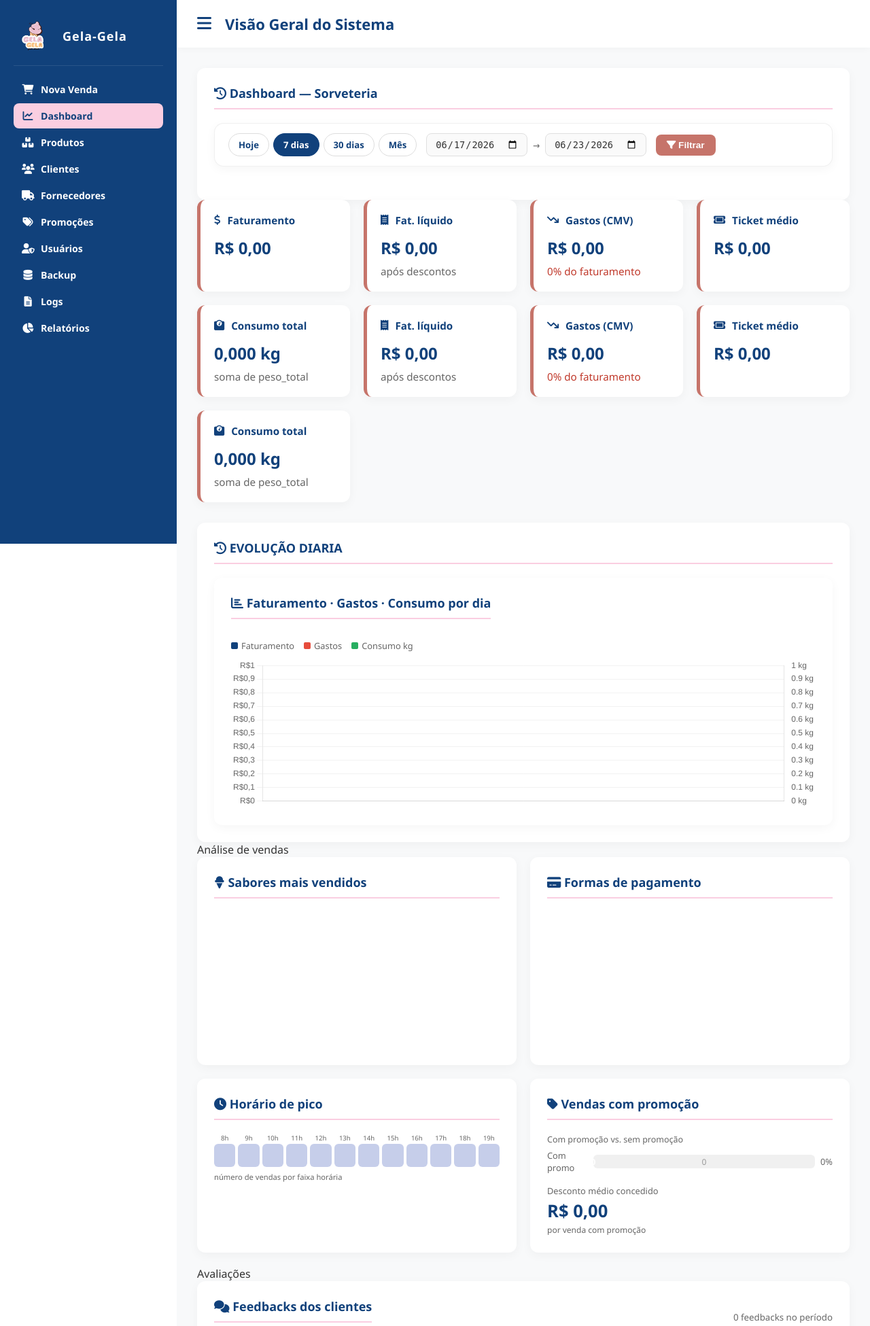
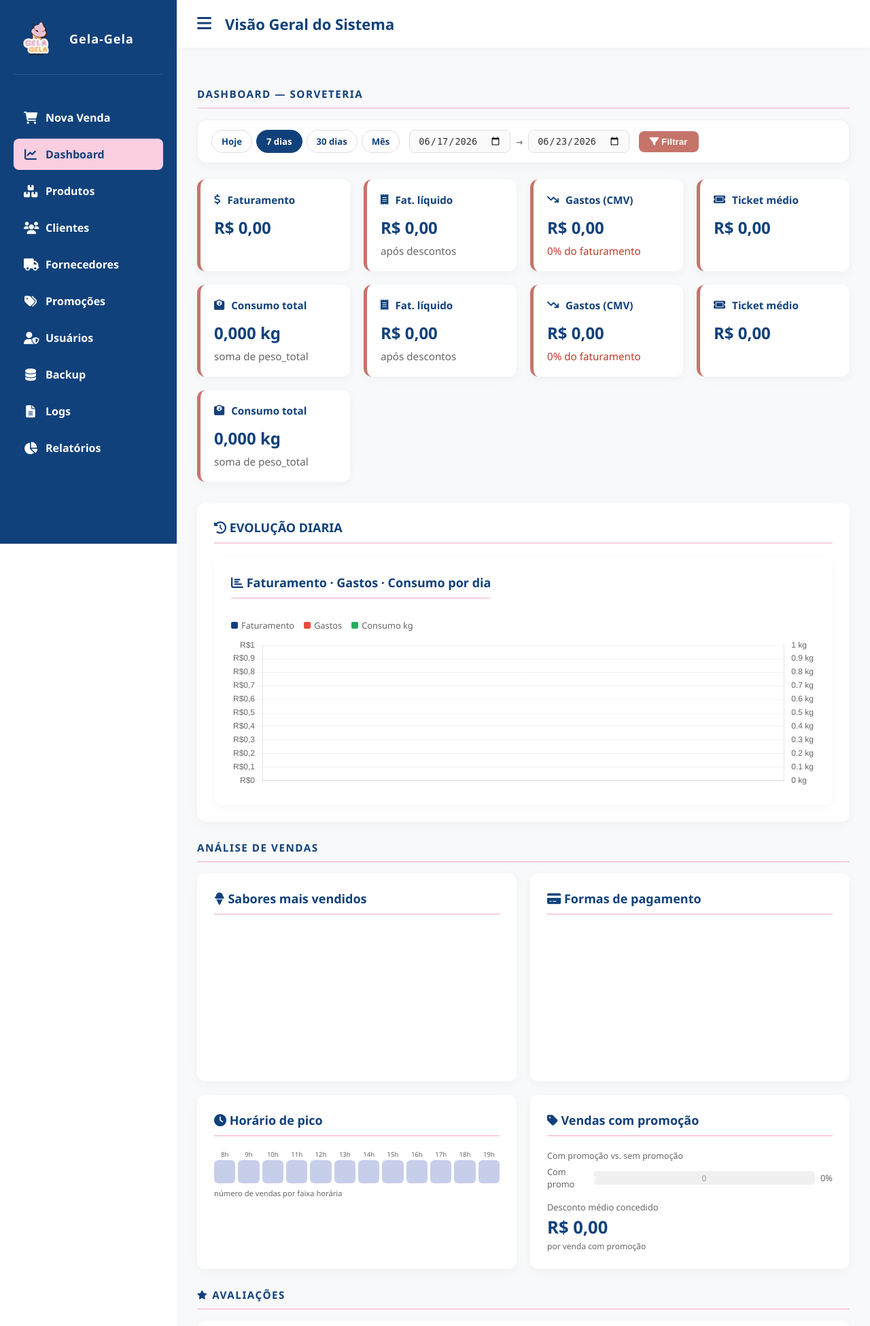
Before and after one commit to Malagutt1/gela-gela-system-EngSoft-II, a PHP site: page /gela-gela-system-EngSoft-II/dashboard in a window 1280 px wide. Shown: the top 1951 px of the page at 68% size. Run offline with PHP 8.4, Linux system fonts and the light colour scheme; a user stored in the database is signed in; data comes from the database, SQL or seed files in the repository; a map, chart or similar area stays blank; some web fonts are replaced.

Commit message:
COMMIT 29/06
finalização dashboards e sidebar arrumada

```diff
--- a/ASSETS/CSS/style.css
+++ b/ASSETS/CSS/style.css
@@ -39,13 +39,12 @@ body {
     display: flex;
     flex-direction: column;
     transition: all 0.3s ease;
-    position: fixed;
+    position: sticky;
+    top: 0;
     height: 100vh;
-    overflow-y: hidden;
-    top: 0;
-    left: 0;
+    align-self: flex-start;
 }
-
+/* estado escondido */
 .sidebar.hidden {
     display: none;
 }
@@ -54,47 +53,47 @@ body {
     display: flex;
     align-items: center;
     gap: 12px;
-    margin-bottom: 16px; /* era 40px */
-    padding-bottom: 16px;
+    margin-bottom: 40px;
+    padding-bottom: 20px;
     border-bottom: 1px solid rgba(255, 255, 255, 0.1);
 }
 
+/* Adicione esta regra para controlar a imagem */
 .logo-area img {
-    width: 60px; /* era 100px */
-    height: auto;
+    width: 70px; /* Ajuste este valor conforme preferir */
+    height: auto; /* Mantém a proporção original */
     object-fit: contain;
 }
 
 .logo-area span {
-    font-size: 18px; /* era 20px */
+    font-size: 18px;
     font-weight: 700;
     letter-spacing: 1px;
-    white-space: nowrap;
+    white-space: nowrap; /* Evita que o nome quebre em duas linhas */
 }
 
 .sidebar nav {
     display: flex;
     flex-direction: column;
-    gap: 2px; /* era 8px */
+    gap: 8px;
 }
 
 .sidebar a {
     display: flex;
     align-items: center;
-    gap: 10px;
+    gap: 12px;
     color: #ffffff;
     text-decoration: none;
-    padding: 9px 12px; /* era 12px 15px */
+    padding: 12px 15px;
     border-radius: 8px;
     font-weight: 600;
-    font-size: .88rem; /* adiciona tamanho menor */
     transition: all 0.2s ease;
 }
 
 .sidebar a i {
-    width: 18px; /* era 20px */
+    width: 20px;
     text-align: center;
-    font-size: 15px; /* era 18px */
+    font-size: 18px;
 }
 
 .sidebar a:hover,
@@ -109,7 +108,6 @@ body {
     display: flex;
     flex-direction: column;
     background-color: var(--bg-content);
-     margin-left: 260px;
 }
 
 /* TOPBAR */
@@ -924,7 +922,6 @@ tbody tr:hover td {
         padding: 15px;
     }
 }
-
 .dash-filtro {
     background: #fff;
     border-radius: 14px;
@@ -1008,7 +1005,3 @@ tbody tr:hover td {
     font-weight: 700;
     color: var(--secondary);
 }
-.badge-pag { font-size:.7rem; padding:2px 8px; border-radius:999px; font-weight:700; }
-.badge-pag.din { background:#f0fdf4; color:#16a34a; border:1px solid #dcfce7; }
-.badge-pag.pix { background:#eff6ff; color:#1d4ed8; border:1px solid #bfdbfe; }
-.badge-pag.crt { background:#fffbeb; color:#d97706; border:1px solid #fde68a; }
--- a/public/dashboard.php
+++ b/public/dashboard.php
@@ -276,6 +276,25 @@ $q->bindValue(':lim', $lim_vendas, PDO::PARAM_INT);
 $q->execute();
 $ultimas_rows = $q->fetchAll();
 
+// Estoque tempo real
+$q = $pdo->query("
+    SELECT p.nome, p.categoria, e.quantidade_disponivel AS qtd, e.validade
+    FROM estoque e
+    JOIN produtos p ON p.produto_id = e.produto_id
+    WHERE p.ativo = 1
+    ORDER BY p.categoria, e.quantidade_disponivel ASC
+");
+$estoque_rows = $q->fetchAll();
+$estoque_max  = $estoque_rows ? max(array_column($estoque_rows, 'qtd')) : 1;
+
+$lim_c = 5; $lim_b = 10;
+$alerta_c = $alerta_b = $alerta_v = 0;
+foreach ($estoque_rows as $e) {
+    if ($e['qtd'] <= $lim_c) $alerta_c++;
+    elseif ($e['qtd'] <= $lim_b) $alerta_b++;
+    if ($e['validade'] && strtotime($e['validade']) <= strtotime('+30 days')) $alerta_v++;
+}
+
 ?>
 
 
@@ -315,11 +334,10 @@ $ultimas_rows = $q->fetchAll();
 
             <section class="main">
 
-            <div class="box">
-                    <h3><i class="fa-solid fa-clock-rotate-left"></i> Dashboard — Sorveteria</h3>
+            <div class="filtro">
+                    <p style="font-size:.95rem; font-weight:1000; letter-spacing:.10em; text-transform:uppercase; color:var(--secondary); margin:28px 0 16px; display:flex; align-items:center; gap:6px; padding-bottom:10px; border-bottom:2px solid var(--soft);"></i> Dashboard — Sorveteria</h3>
+                    </p>
                     <form method="GET" action="dashboard">
-
-   <form method="GET" action="dashboard">
     <div class="dash-filtro">
 
         <div class="periodo-btns">
@@ -340,15 +358,12 @@ $ultimas_rows = $q->fetchAll();
 
     </div>
 </form>
-</form>
-
-
-                </div>
 
 
 
-             <div class="grid-cards">
-                   <div class="card">
+</div>
+<div class="grid-cards">
+    <div class="card">
     <div class="kpi-label">
         <i class="fa-solid fa-dollar-sign"></i> Faturamento
     </div>
@@ -433,7 +448,8 @@ $ultimas_rows = $q->fetchAll();
 
 
                <!-- Título da seção -->
-<p class="sec-title">Análise de vendas</p>
+<p style="font-size:.95rem; font-weight:1000; letter-spacing:.10em; text-transform:uppercase; color:var(--secondary); margin:28px 0 16px; display:flex; align-items:center; gap:6px; padding-bottom:10px; border-bottom:2px solid var(--soft);">
+Análise de vendas</p>
 
 <div style="display: grid; grid-template-columns: 1fr 1fr; gap: 20px; margin-bottom: 20px;">
 
@@ -514,7 +530,9 @@ $ultimas_rows = $q->fetchAll();
 
 </div>
 
-<p class="sec-title">Avaliações</p>
+<p style="font-size:.95rem; font-weight:1000; letter-spacing:.10em; text-transform:uppercase; color:var(--secondary); margin:28px 0 16px; display:flex; align-items:center; gap:6px; padding-bottom:10px; border-bottom:2px solid var(--soft);">
+    <i class="fa-solid fa-star" style="font-size:13px;"></i> Avaliações
+</p>
 
 <div class="box" style="margin-bottom: 20px;">
     <div style="display:flex; align-items:center; justify-content:space-between; margin-bottom:14px;">
@@ -540,7 +558,10 @@ $ultimas_rows = $q->fetchAll();
 </div>
 
 <!-- ÚLTIMAS VENDAS -->
-<p class="sec-title"><i class="fa-solid fa-list"></i> Últimas vendas</p>
+
+<p style="font-size:.95rem; font-weight:1000; letter-spacing:.10em; text-transform:uppercase; color:var(--secondary); margin:28px 0 16px; display:flex; align-items:center; gap:6px; padding-bottom:10px; border-bottom:2px solid var(--soft);">
+<i class="fa-solid fa-list"></i> Últimas vendas
+</p>
 
 <div class="box">
     <div style="display:flex; align-items:center; gap:10px; margin-bottom:14px;">
@@ -606,54 +627,99 @@ $ultimas_rows = $q->fetchAll();
     <?php endif; ?>
 </div>
 
-<!-- ESTOQUE -->
-<p class="sec-title">Estoque — tempo real, sem filtro de período</p>
 
-<!-- Alertas -->
-<div class="alert">2 produtos com estoque crítico — reposição urgente necessária</div>
-<div class="alert">1 produto com estoque baixo · 2 produtos com validade próxima (30 dias)</div>
+<p style="font-size:.95rem; font-weight:1000; letter-spacing:.10em; text-transform:uppercase; color:var(--secondary); margin:28px 0 16px; display:flex; align-items:center; gap:6px; padding-bottom:10px; border-bottom:2px solid var(--soft);">
+<i class="fa-solid fa-boxes-stacked"></i> Estoque — tempo real</p>
 
-<!-- Grid Sorvetes + Acompanhamentos -->
-<div style="display: grid; grid-template-columns: 1fr 1fr; gap: 20px; margin-bottom: 20px;">
+<?php if($alerta_c > 0): ?>
+<div style="display:flex;align-items:center;gap:10px;background:#fff5f5;border:1px solid #fecaca;border-radius:10px;padding:10px 16px;margin-bottom:10px;font-size:.88rem;font-weight:600;color:#c0392b;">
+    <i class="fa-solid fa-triangle-exclamation"></i>
+    <?= $alerta_c ?> produto(s) com estoque crítico (≤ <?= $lim_c ?> kg) — reposição urgente!
+</div>
+<?php endif; ?>
 
-    <div class="box">
-        <h3>Sorvetes</h3>
-        <div style="display: grid; grid-template-columns: 1fr 1fr 1fr; gap: 10px;">
-            <div><!-- item estoque --></div>
-            <div><!-- item estoque --></div>
-            <div><!-- item estoque --></div>
+<?php if($alerta_b > 0): ?>
+<div style="display:flex;align-items:center;gap:10px;background:#fffbeb;border:1px solid #fde68a;border-radius:10px;padding:10px 16px;margin-bottom:10px;font-size:.88rem;font-weight:600;color:#d97706;">
+    <i class="fa-solid fa-circle-exclamation"></i>
+    <?= $alerta_b ?> produto(s) com estoque baixo (≤ <?= $lim_b ?> kg)
+</div>
+<?php endif; ?>
+
+<?php if($alerta_v > 0): ?>
+<div style="display:flex;align-items:center;gap:10px;background:#fffbeb;border:1px solid #fde68a;border-radius:10px;padding:10px 16px;margin-bottom:10px;font-size:.88rem;font-weight:600;color:#d97706;">
+    <i class="fa-solid fa-calendar-xmark"></i>
+    <?= $alerta_v ?> produto(s) com validade nos próximos 30 dias
+</div>
+<?php endif; ?>
+
+<div style="display:grid;grid-template-columns:1fr 1fr 1fr;gap:16px;margin-bottom:20px;">
+
+<?php
+$cats = array_unique(array_column($estoque_rows, 'categoria'));
+foreach ($cats as $cat):
+    $itens = array_values(array_filter($estoque_rows, fn($e) => $e['categoria'] === $cat));
+    if (empty($itens)) continue;
+    $slug  = preg_replace('/\W/', '', $cat);
+    $icone = $cat === 'Sorvete' ? 'ice-cream' : ($cat === 'Adicionais' ? 'bowl-food' : 'box');
+?>
+<div class="box" style="padding:16px;">
+    <h3 style="margin:0 0 12px 0;border:none;padding:0;font-size:14px;">
+        <i class="fa-solid fa-<?= $icone ?>"></i> <?= htmlspecialchars($cat) ?>s
+    </h3>
+
+    <div style="display:grid;grid-template-columns:1fr 1fr;gap:7px;">
+   <?php foreach ($itens as $i => $e):
+    $ce  = $e['qtd'] <= $lim_c ? 'danger' : ($e['qtd'] <= $lim_b ? 'warn' : '');
+    $cor = $ce === 'danger' ? '#e74c3c' : ($ce === 'warn' ? '#f39c12' : '#27ae60');
+    $bg  = $ce === 'danger' ? '#fff5f5' : ($ce === 'warn' ? '#fffbeb' : '#f8f9fa');
+    $bdr = $ce === 'danger' ? '#fecaca' : ($ce === 'warn' ? '#fde68a' : 'rgba(0,0,0,.07)');
+    $tc  = $ce === 'danger' ? '#c0392b' : ($ce === 'warn' ? '#d97706' : 'var(--secondary)');
+
+    // máximo relativo à categoria, não ao total geral
+    $max_cat = max(array_column($itens, 'qtd'));
+    $pce = $max_cat > 0 ? min(100, round($e['qtd'] / $max_cat * 100)) : 0;
+
+    // itens extras recebem a mesma borda colorida
+    if ($i >= 4) {
+        $extra = "class=\"est-extra est-extra-{$slug}\" style=\"display:none; background:{$bg}; border:1px solid {$bdr}; border-radius:8px; padding:8px 10px;\"";
+    } else {
+        $extra = '';
+    }
+?>
+<div <?= $extra ?> style="<?= $i < 4 ? "background:{$bg};border:1px solid {$bdr};border-radius:8px;padding:8px 10px;" : '' ?>">
+        <div style="font-size:.72rem;font-weight:700;color:<?=$tc?>;margin-bottom:4px;display:flex;align-items:center;gap:4px;">
+            <span style="width:6px;height:6px;border-radius:50%;background:<?=$cor?>;flex-shrink:0;display:inline-block;"></span>
+            <?= htmlspecialchars($e['nome']) ?>
+        </div>
+        <div style="height:4px;background:#e0e0e0;border-radius:3px;overflow:hidden;margin-bottom:3px;">
+            <div style="width:<?=$pce?>%;height:100%;background:<?=$cor?>;border-radius:3px;"></div>
+        </div>
+        <div style="font-size:.68rem;color:var(--text-muted);">
+            <?= number_format($e['qtd'], 3, ',', '.') ?> kg
         </div>
     </div>
+    <?php endforeach; ?>
+    </div>
 
-    <div class="box">
-        <h3>Acompanhamentos</h3>
-        <div style="display: grid; grid-template-columns: 1fr 1fr 1fr; gap: 10px;">
-            <div><!-- item estoque --></div>
-            <div><!-- item estoque --></div>
-            <div><!-- item estoque --></div>
-        </div>
+    <?php if(count($itens) > 4): ?>
+    <div style="text-align:center;margin-top:10px;">
+        <button onclick="toggleEst('<?=$slug?>', this)"
+                style="background:none;border:1px solid #ddd;border-radius:8px;padding:5px 14px;cursor:pointer;color:var(--secondary);font-size:.78rem;font-weight:600;">
+            <i class="fa-solid fa-chevron-down"></i> +<?= count($itens)-4 ?> itens
+        </button>
+    </div>
+    <?php endif; ?>
+</div>
+
+<?php endforeach; ?>
+</div>
+</div>
+
+</div>
     </div>
 
 </div>
 
-<!-- Validades próximas -->
-<div class="box">
-    <div style="display: flex; justify-content: space-between; margin-bottom: 14px;">
-        <h3>Validades próximas</h3>
-        <span>próximos 30 dias</span>
-    </div>
-    <div>
-        <div style="display: flex; justify-content: space-between;">
-            <span>Nome do produto</span>
-            <span>vence 00/00/0000</span>
-            <span class="badge">X dias</span>
-        </div>
-        <!-- mais linhas -->
-    </div>
-</div>
-            </section>
-        </main>
-    </div>
 
     <script src="ASSETS/JS/sidebar.js"></script>
 
@@ -784,4 +850,12 @@ function filtrarVendas() {
     });
 }
 
+function toggleEst(slug, btn) {
+    const extras = document.querySelectorAll('.est-extra-' + slug);
+    const aberto = extras[0] && extras[0].style.display !== 'none';
+    extras.forEach(el => el.style.display = aberto ? 'none' : '');
+    btn.innerHTML = aberto
+        ? '<i class="fa-solid fa-chevron-down"></i> +' + extras.length + ' itens'
+        : '<i class="fa-solid fa-chevron-up"></i> Ver menos';
+}
 </script>
```
